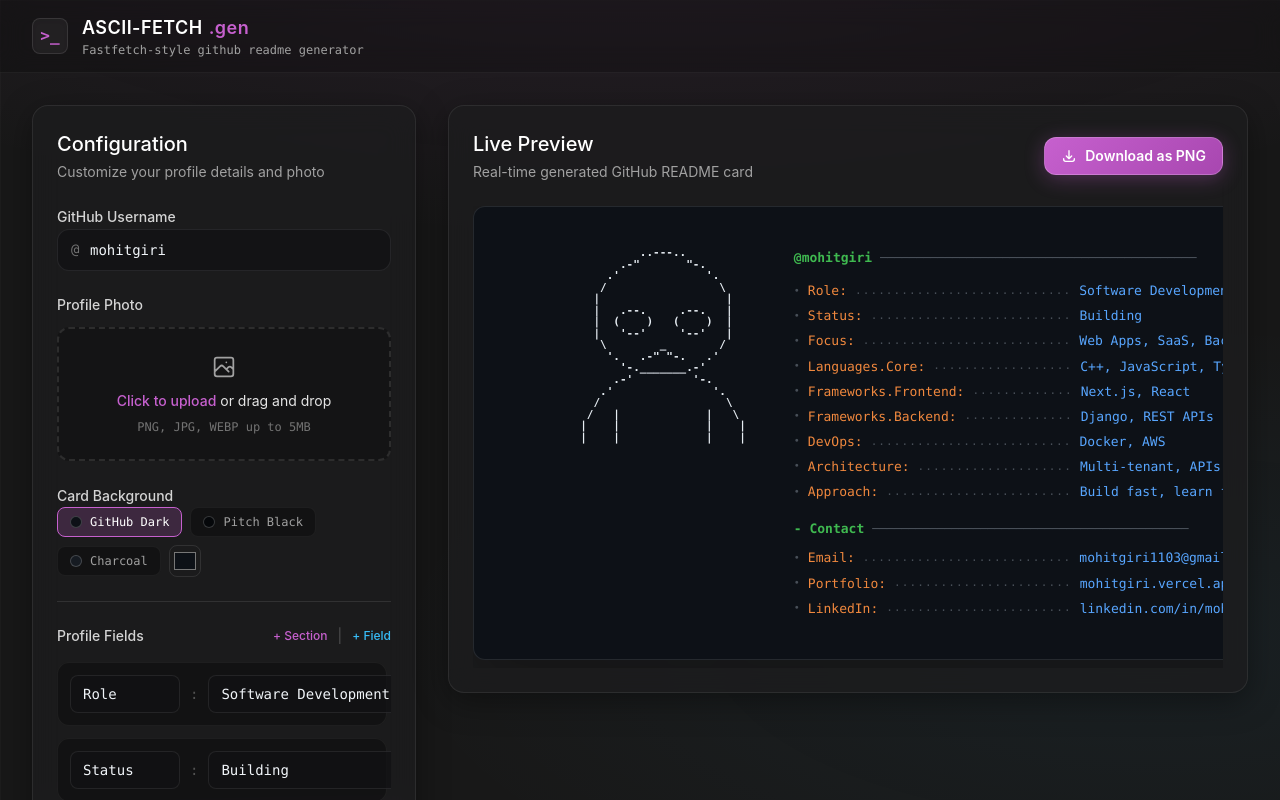
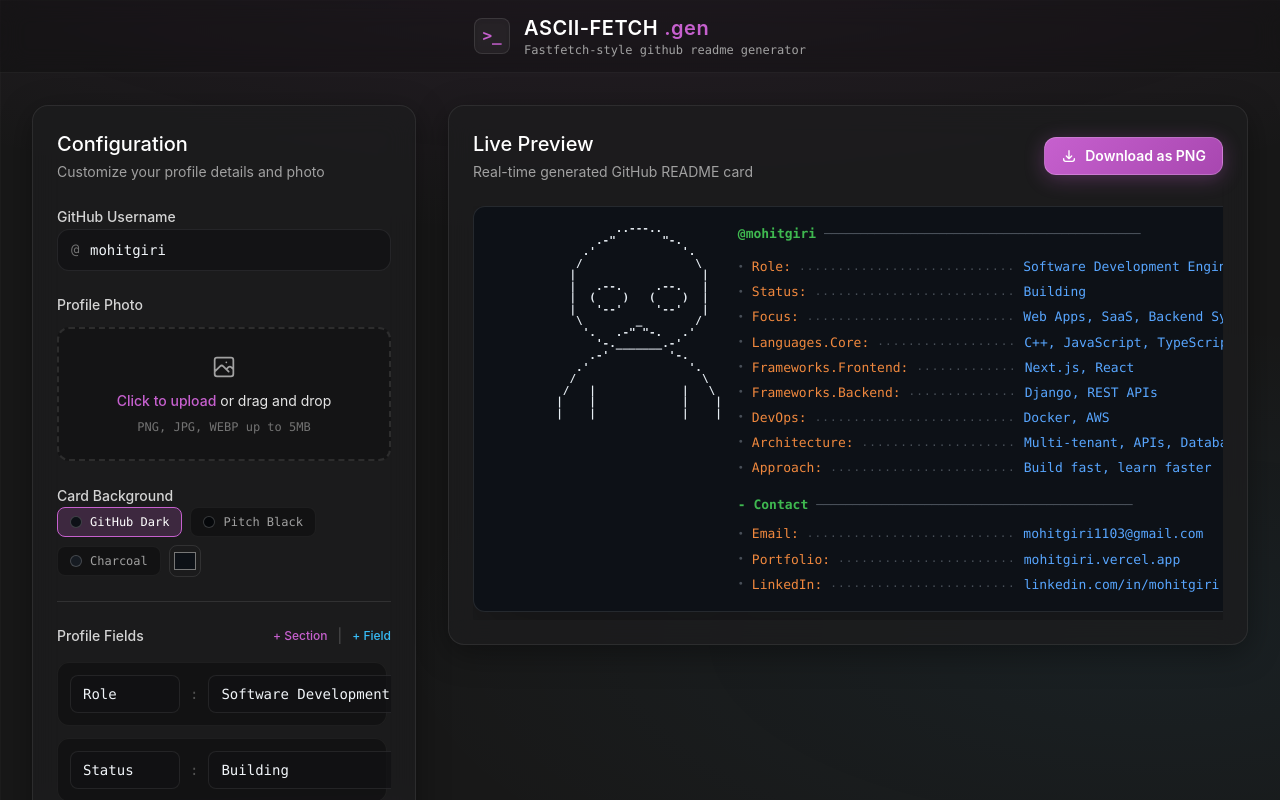
Before and after one commit to girimohit/ascii-fetch, a React (Vite) app: page / in a window 1280 px wide. Shown: the top 800 px of the page. Built offline with nearby package versions, Linux system fonts and the light colour scheme.

Commit message:
minor UI fixes

```diff
--- a/src/components/FieldEditor.tsx
+++ b/src/components/FieldEditor.tsx
@@ -84,7 +84,7 @@ export default function FieldEditor({ fields, onChange }: FieldEditorProps) {
               <>
                 <input
                   type="text"
-                  maxLength={24}
+                  maxLength={20}
                   value={field.key}
                   onChange={(e) => handleFieldChange(field.id, 'key', e.target.value)}
                   placeholder="Key (e.g. Role)"
@@ -93,7 +93,7 @@ export default function FieldEditor({ fields, onChange }: FieldEditorProps) {
                 <span className="text-sm font-mono text-neutral-600">:</span>
                 <input
                   type="text"
-                  maxLength={65}
+                  maxLength={45}
                   value={field.value}
                   onChange={(e) => handleFieldChange(field.id, 'value', e.target.value)}
                   placeholder="Value"
--- a/src/components/Header.tsx
+++ b/src/components/Header.tsx
@@ -1,13 +1,13 @@
 export default function Header() {
   return (
     <header className="border-b border-white/5 bg-black/20 backdrop-blur-md sticky top-0 z-50">
-      <div className="max-w-7xl mx-auto px-4 sm:px-6 lg:px-8 h-18 flex items-center justify-between">
+      <div className="max-w-7xl mx-auto px-4 sm:px-6 lg:px-8 h-18 flex items-center justify-center">
         <div className="flex items-center gap-3.5">
           <div className="w-9 h-9 rounded-lg bg-white/5 border border-white/10 flex items-center justify-center text-[#C660CE] font-mono text-base font-bold shadow-inner">
             &gt;_
           </div>
           <div>
-            <h1 className="text-base sm:text-lg font-semibold text-white tracking-wide flex items-center gap-1.5">
+            <h1 className="text-base sm:text-xl font-semibold text-white tracking-wide flex items-center gap-1.5">
               ASCII-FETCH<span className="text-[#C660CE]">.gen</span>
             </h1>
             <p className="text-xs text-neutral-400 font-mono">
@@ -15,6 +15,12 @@ export default function Header() {
             </p>
           </div>
         </div>
+
+        {/* <div className="flex items-center gap-2">
+          <span className="inline-flex items-center gap-1.5 px-2.5 py-1 rounded-full text-xs font-mono bg-white/5 border border-white/10 text-neutral-300">
+            v0.1.0
+          </span>
+        </div> */}
       </div>
     </header>
   );
--- a/src/components/ReadmeCard.tsx
+++ b/src/components/ReadmeCard.tsx
@@ -26,9 +26,9 @@ export default function ReadmeCard({
       ref={cardRef}
       id="readme-card-container"
       style={{ backgroundColor: cardBgColor }}
-      className="p-8 sm:p-10 rounded-xl text-neutral-100 font-mono select-none shadow-2xl border border-white/10 w-max max-w-none"
+      className="p-2 sm:p-4 rounded-xl text-neutral-100 font-mono select-none shadow-2xl border border-white/10 w-max max-w-none"
     >
-      <div className="flex flex-row items-start gap-8 md:gap-12">
+      <div className="flex flex-row items-start gap-2 md:gap-4">
 
         {/* ASCII Art */}
         <div className="flex-shrink-0 flex items-center justify-center">
--- a/src/index.css
+++ b/src/index.css
@@ -84,7 +84,7 @@ body {
 
 .glass-btn-primary:hover {
   background: linear-gradient(135deg, #d373db, #b34ebc);
-  box-shadow: 0 6px 24px rgba(198, 96, 206, 0.45);
+  box-shadow: 0 6px 24px rgba(13, 1, 14, 0.45);
   transform: translateY(-1px);
 }
 
```
